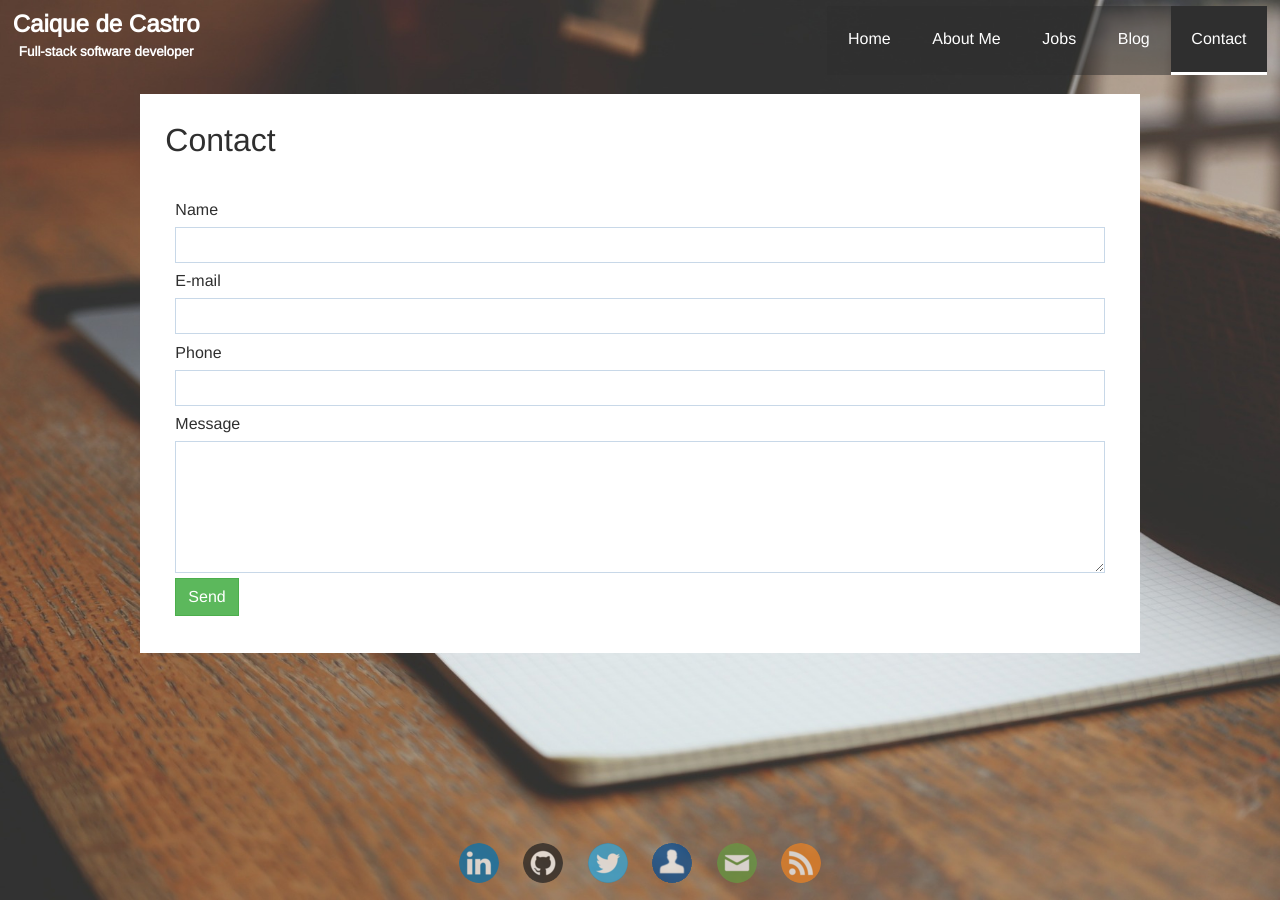
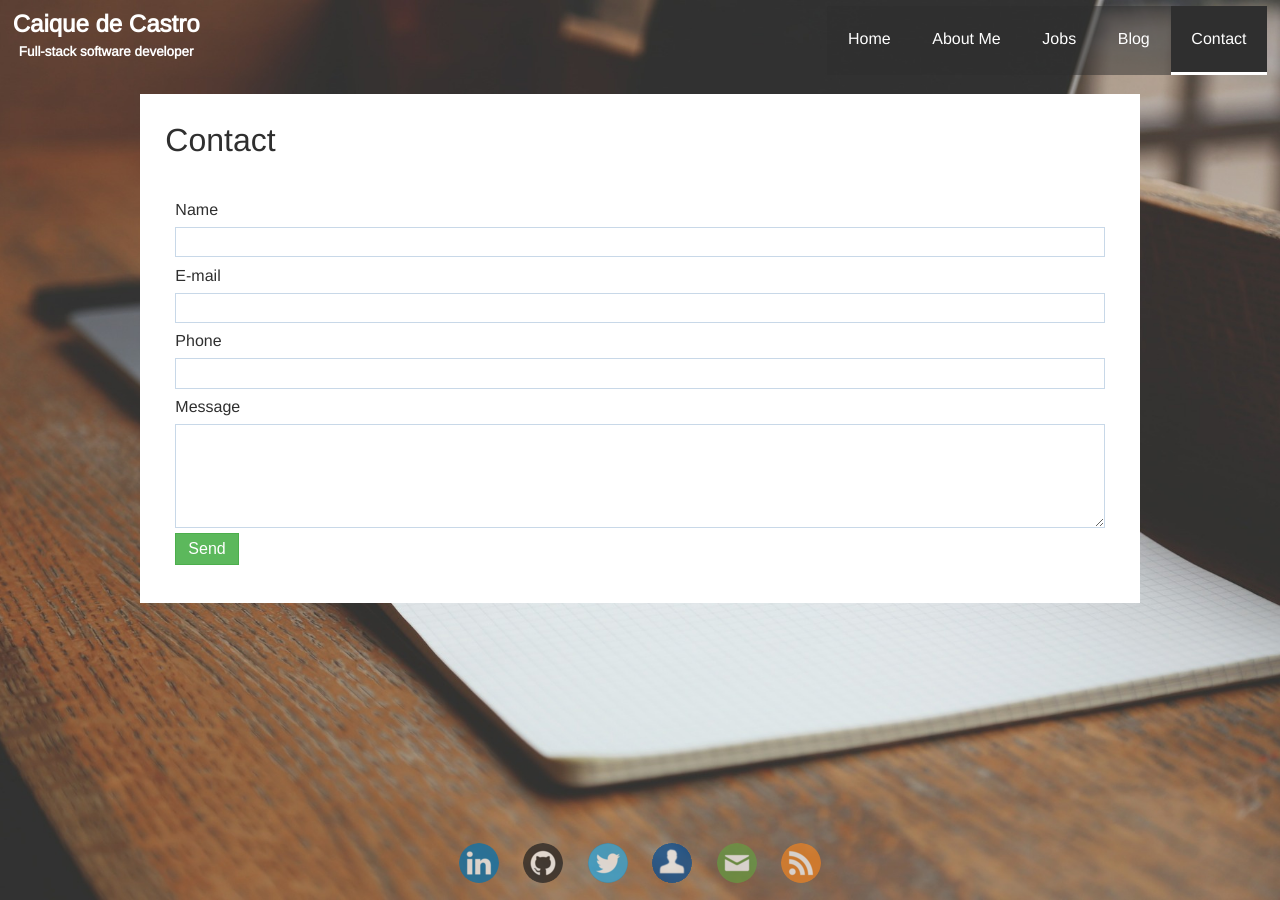
Before and after one commit to caiquecastro/caiquecastro.com, a Jekyll site: the page built from contact.html, in a window 1280 px wide. Built offline with Jekyll 4.4.1, drawn with Linux system fonts in a browser that asks for light colours.

Commit message:
Update normalize.css to v5

```diff
--- a/_sass/_normalize.scss
+++ b/_sass/_normalize.scss
@@ -1,15 +1,24 @@
-/*! normalize.css v4.0.0 | MIT License | github.com/necolas/normalize.css */
+/*! normalize.css v5.0.0 | MIT License | github.com/necolas/normalize.css */
+
+/* Document
+   ========================================================================== */
 
 /**
  * 1. Change the default font family in all browsers (opinionated).
- * 2. Prevent adjustments of font size after orientation changes in IE and iOS.
+ * 2. Correct the line height in all browsers.
+ * 3. Prevent adjustments of font size after orientation changes in
+ *    IE on Windows Phone and in iOS.
  */
 
 html {
   font-family: sans-serif; /* 1 */
-  -ms-text-size-adjust: 100%; /* 2 */
-  -webkit-text-size-adjust: 100%; /* 2 */
+  line-height: 1.15; /* 2 */
+  -ms-text-size-adjust: 100%; /* 3 */
+  -webkit-text-size-adjust: 100%; /* 3 */
 }
+
+/* Sections
+   ========================================================================== */
 
 /**
  * Remove the margin in all browsers (opinionated).
@@ -19,77 +28,83 @@
   margin: 0;
 }
 
-/* HTML5 display definitions
+/**
+ * Add the correct display in IE 9-.
+ */
+
+article,
+aside,
+footer,
+header,
+nav,
+section {
+  display: block;
+}
+
+/**
+ * Correct the font size and margin on `h1` elements within `section` and
+ * `article` contexts in Chrome, Firefox, and Safari.
+ */
+
+h1 {
+  font-size: 2em;
+  margin: 0.67em 0;
+}
+
+/* Grouping content
    ========================================================================== */
 
 /**
  * Add the correct display in IE 9-.
- * 1. Add the correct display in Edge, IE, and Firefox.
- * 2. Add the correct display in IE.
+ * 1. Add the correct display in IE.
  */
 
-article,
-aside,
-details, /* 1 */
 figcaption,
 figure,
-footer,
-header,
-main, /* 2 */
-menu,
-nav,
-section,
-summary { /* 1 */
+main { /* 1 */
   display: block;
 }
 
 /**
- * Add the correct display in IE 9-.
+ * Add the correct margin in IE 8.
  */
 
-audio,
-canvas,
-progress,
-video {
-  display: inline-block;
+figure {
+  margin: 1em 40px;
 }
 
 /**
- * Add the correct display in iOS 4-7.
+ * 1. Add the correct box sizing in Firefox.
+ * 2. Show the overflow in Edge and IE.
  */
 
-audio:not([controls]) {
-  display: none;
-  height: 0;
+hr {
+  box-sizing: content-box; /* 1 */
+  height: 0; /* 1 */
+  overflow: visible; /* 2 */
 }
 
 /**
- * Add the correct vertical alignment in Chrome, Firefox, and Opera.
+ * 1. Correct the inheritance and scaling of font size in all browsers.
+ * 2. Correct the odd `em` font sizing in all browsers.
  */
 
-progress {
-  vertical-align: baseline;
+pre {
+  font-family: monospace, monospace; /* 1 */
+  font-size: 1em; /* 2 */
 }
 
-/**
- * Add the correct display in IE 10-.
- * 1. Add the correct display in IE.
- */
-
-template, /* 1 */
-[hidden] {
-  display: none;
-}
-
-/* Links
+/* Text-level semantics
    ========================================================================== */
 
 /**
- * Remove the gray background on active links in IE 10.
+ * 1. Remove the gray background on active links in IE 10.
+ * 2. Remove gaps in links underline in iOS 8+ and Safari 8+.
  */
 
 a {
-  background-color: transparent;
+  background-color: transparent; /* 1 */
+  -webkit-text-decoration-skip: objects; /* 2 */
 }
 
 /**
@@ -101,9 +116,6 @@
 a:hover {
   outline-width: 0;
 }
-
-/* Text-level semantics
-   ========================================================================== */
 
 /**
  * 1. Remove the bottom border in Firefox 39-.
@@ -135,21 +147,23 @@
 }
 
 /**
+ * 1. Correct the inheritance and scaling of font size in all browsers.
+ * 2. Correct the odd `em` font sizing in all browsers.
+ */
+
+code,
+kbd,
+samp {
+  font-family: monospace, monospace; /* 1 */
+  font-size: 1em; /* 2 */
+}
+
+/**
  * Add the correct font style in Android 4.3-.
  */
 
 dfn {
   font-style: italic;
-}
-
-/**
- * Correct the font size and margin on `h1` elements within `section` and
- * `article` contexts in Chrome, Firefox, and Safari.
- */
-
-h1 {
-  font-size: 2em;
-  margin: 0.67em 0;
 }
 
 /**
@@ -194,6 +208,24 @@
    ========================================================================== */
 
 /**
+ * Add the correct display in IE 9-.
+ */
+
+audio,
+video {
+  display: inline-block;
+}
+
+/**
+ * Add the correct display in iOS 4-7.
+ */
+
+audio:not([controls]) {
+  display: none;
+  height: 0;
+}
+
+/**
  * Remove the border on images inside links in IE 10-.
  */
 
@@ -209,74 +241,32 @@
   overflow: hidden;
 }
 
-/* Grouping content
-   ========================================================================== */
-
-/**
- * 1. Correct the inheritance and scaling of font size in all browsers.
- * 2. Correct the odd `em` font sizing in all browsers.
- */
-
-code,
-kbd,
-pre,
-samp {
-  font-family: monospace, monospace; /* 1 */
-  font-size: 1em; /* 2 */
-}
-
-/**
- * Add the correct margin in IE 8.
- */
-
-figure {
-  margin: 1em 40px;
-}
-
-/**
- * 1. Add the correct box sizing in Firefox.
- * 2. Show the overflow in Edge and IE.
- */
-
-hr {
-  box-sizing: content-box; /* 1 */
-  height: 0; /* 1 */
-  overflow: visible; /* 2 */
-}
-
 /* Forms
    ========================================================================== */
 
 /**
- * 1. Change font properties to `inherit` in all browsers (opinionated).
+ * 1. Change the font styles in all browsers (opinionated).
  * 2. Remove the margin in Firefox and Safari.
  */
 
 button,
 input,
+optgroup,
 select,
 textarea {
-  font: inherit; /* 1 */
+  font-family: sans-serif; /* 1 */
+  font-size: 100%; /* 1 */
+  line-height: 1.15; /* 1 */
   margin: 0; /* 2 */
-}
-
-/**
- * Restore the font weight unset by the previous rule.
- */
-
-optgroup {
-  font-weight: bold;
 }
 
 /**
  * Show the overflow in IE.
  * 1. Show the overflow in Edge.
- * 2. Show the overflow in Edge, Firefox, and IE.
  */
 
 button,
-input, /* 1 */
-select { /* 2 */
+input { /* 1 */
   overflow: visible;
 }
 
@@ -291,28 +281,9 @@
 }
 
 /**
- * Change the cursor in all browsers (opinionated).
- */
-
-button,
-[type="button"],
-[type="reset"],
-[type="submit"] {
-  cursor: pointer;
-}
-
-/**
- * Restore the default cursor to disabled elements unset by the previous rule.
- */
-
-[disabled] {
-  cursor: default;
-}
-
-/**
  * 1. Prevent a WebKit bug where (2) destroys native `audio` and `video`
  *    controls in Android 4.
- * 2. Correct the inability to style clickable types in iOS.
+ * 2. Correct the inability to style clickable types in iOS and Safari.
  */
 
 button,
@@ -327,8 +298,10 @@
  */
 
 button::-moz-focus-inner,
-input::-moz-focus-inner {
-  border: 0;
+[type="button"]::-moz-focus-inner,
+[type="reset"]::-moz-focus-inner,
+[type="submit"]::-moz-focus-inner {
+  border-style: none;
   padding: 0;
 }
 
@@ -337,7 +310,9 @@
  */
 
 button:-moz-focusring,
-input:-moz-focusring {
+[type="button"]:-moz-focusring,
+[type="reset"]:-moz-focusring,
+[type="submit"]:-moz-focusring {
   outline: 1px dotted ButtonText;
 }
 
@@ -365,6 +340,16 @@
   max-width: 100%; /* 1 */
   padding: 0; /* 3 */
   white-space: normal; /* 1 */
+}
+
+/**
+ * 1. Add the correct display in IE 9-.
+ * 2. Add the correct vertical alignment in Chrome, Firefox, and Opera.
+ */
+
+progress {
+  display: inline-block; /* 1 */
+  vertical-align: baseline; /* 2 */
 }
 
 /**
@@ -396,19 +381,81 @@
 }
 
 /**
- * Correct the odd appearance of search inputs in Chrome and Safari.
+ * 1. Correct the odd appearance in Chrome and Safari.
+ * 2. Correct the outline style in Safari.
  */
 
 [type="search"] {
-  -webkit-appearance: textfield;
+  -webkit-appearance: textfield; /* 1 */
+  outline-offset: -2px; /* 2 */
 }
 
 /**
- * Remove the inner padding and cancel buttons in Chrome on OS X and
- * Safari on OS X.
+ * Remove the inner padding and cancel buttons in Chrome and Safari on macOS.
  */
 
 [type="search"]::-webkit-search-cancel-button,
 [type="search"]::-webkit-search-decoration {
   -webkit-appearance: none;
 }
+
+/**
+ * 1. Correct the inability to style clickable types in iOS and Safari.
+ * 2. Change font properties to `inherit` in Safari.
+ */
+
+::-webkit-file-upload-button {
+  -webkit-appearance: button; /* 1 */
+  font: inherit; /* 2 */
+}
+
+/* Interactive
+   ========================================================================== */
+
+/*
+ * Add the correct display in IE 9-.
+ * 1. Add the correct display in Edge, IE, and Firefox.
+ */
+
+details, /* 1 */
+menu {
+  display: block;
+}
+
+/*
+ * Add the correct display in all browsers.
+ */
+
+summary {
+  display: list-item;
+}
+
+/* Scripting
+   ========================================================================== */
+
+/**
+ * Add the correct display in IE 9-.
+ */
+
+canvas {
+  display: inline-block;
+}
+
+/**
+ * Add the correct display in IE.
+ */
+
+template {
+  display: none;
+}
+
+/* Hidden
+   ========================================================================== */
+
+/**
+ * Add the correct display in IE 10-.
+ */
+
+[hidden] {
+  display: none;
+}
```
